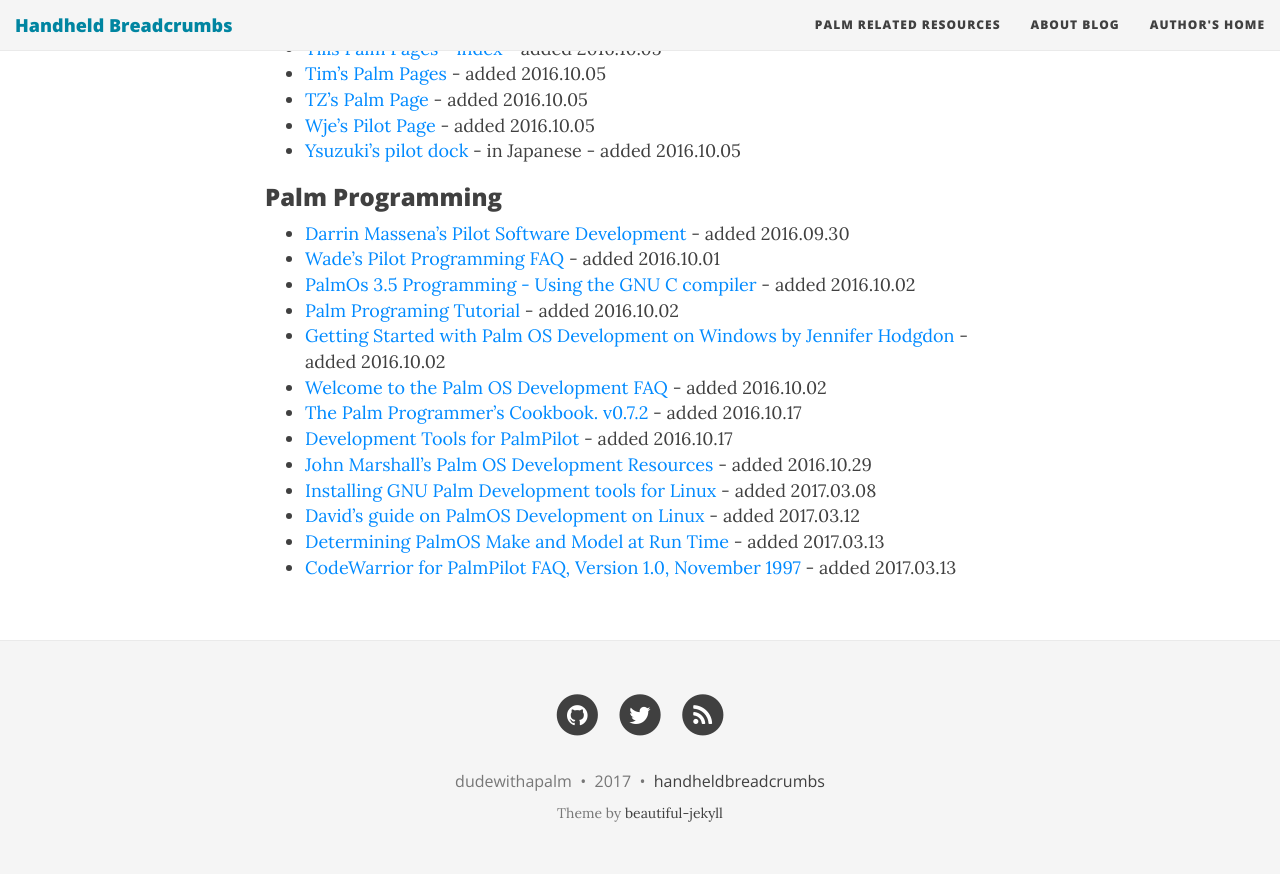
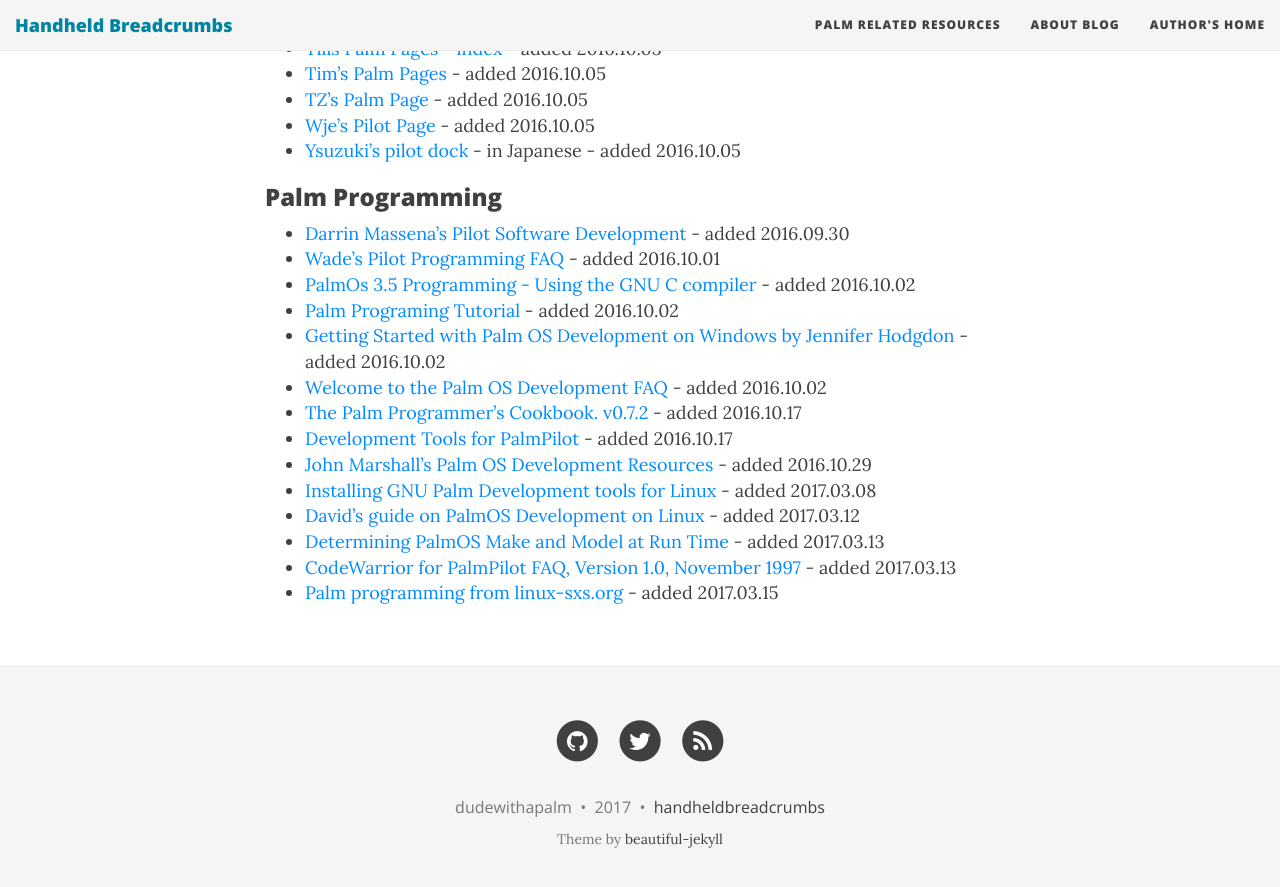
Before and after one commit to handheldbreadcrumbs/handheldbreadcrumbs.github.io, a Jekyll site: the page built from palmresources.md, in a window 1280 px wide and 900 px high, scrolled down 1897 px. Shown: the top 887 px of the window. Built offline with Jekyll 4.4.1, drawn with Linux system fonts in a browser that asks for light colours; nearby versions of some CDN libraries.

Commit message:
new linkds added

```diff
--- a/palmresources.md
+++ b/palmresources.md
@@ -86,3 +86,4 @@
 * [David's guide on PalmOS Development on Linux](http://web.archive.org/web/20010224003316/http://lisas.de/~david/palmos/){:target="_blank"} - added 2017.03.12
 * [Determining PalmOS Make and Model at Run Time](http://web.archive.org/web/20070208110924/http://www.mobilegeographics.com/dev/devices.php){:target="_blank"} - added 2017.03.13
 * [CodeWarrior for PalmPilot FAQ, Version 1.0, November 1997](http://web.archive.org/web/19980119061851/http://www.metrowerks.com/games/pilot/faq.html){:target="_blank"} - added 2017.03.13
+* [Palm programming from linux-sxs.org](http://web.archive.org/web/20170315220348/http://linux-sxs.org/non_pc/palmprog.html){:target="_blank"} - added 2017.03.15
```
